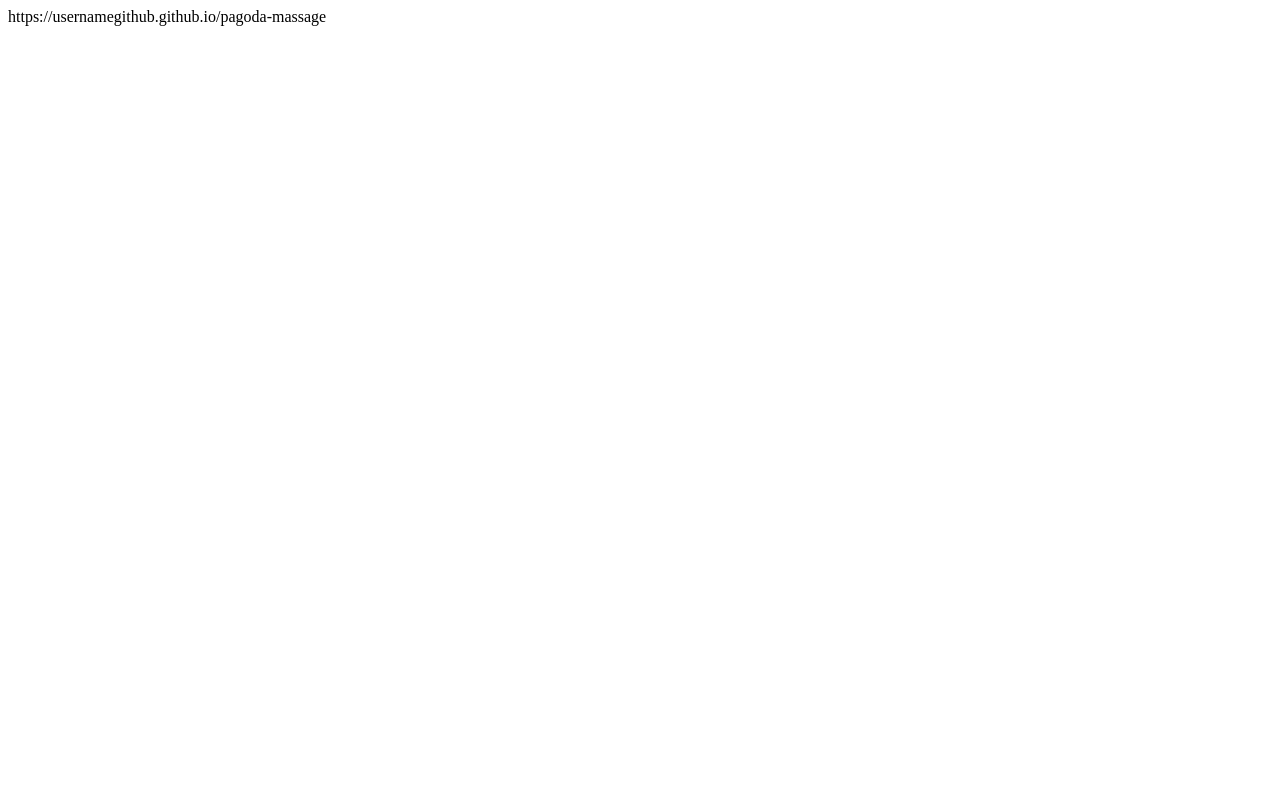
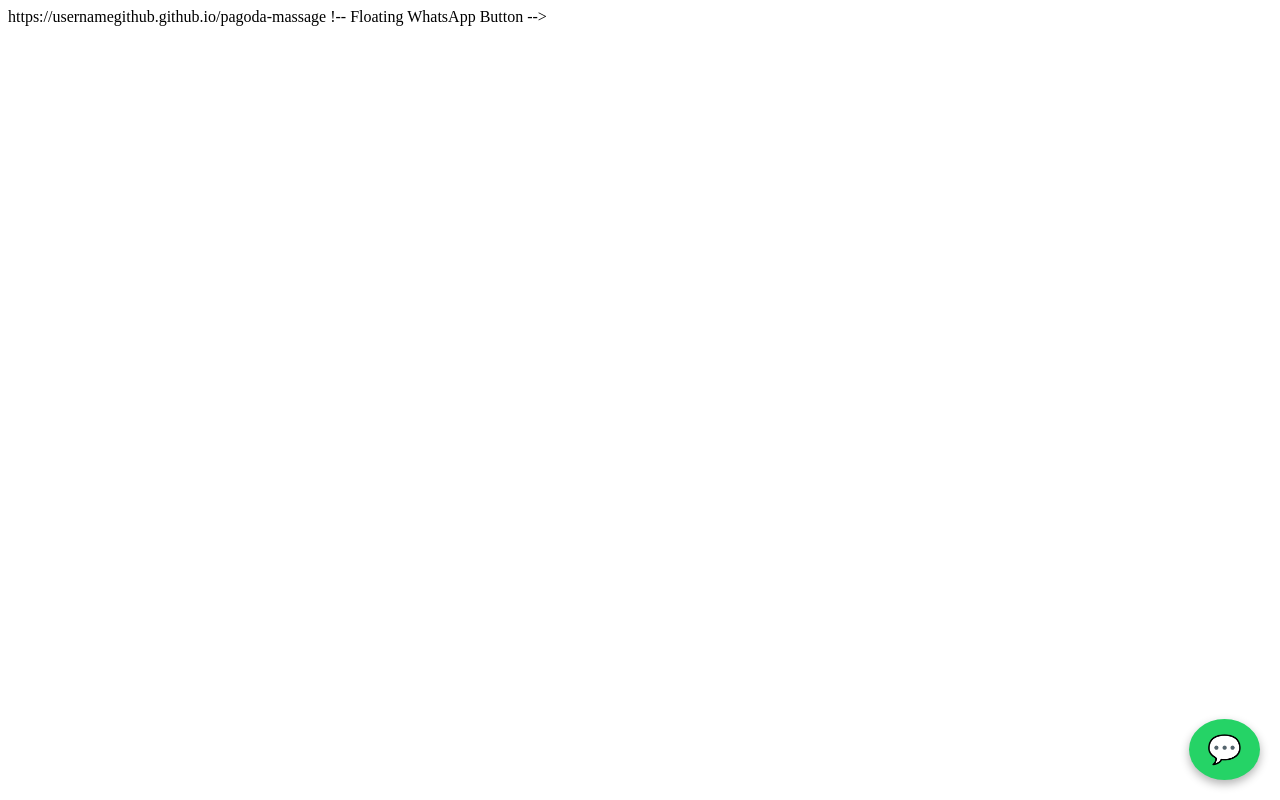
Before and after one commit to pagodamassage2-cpu/pagoda, a plain HTML site: page index.html in a window 1280 px wide. Drawn offline with Linux system fonts and the light colour scheme.

Commit message:
Update index.html

```diff
--- a/index.html
+++ b/index.html
@@ -1 +1,24 @@
 https://usernamegithub.github.io/pagoda-massage
+!-- Floating WhatsApp Button -->
+<a href="https://wa.me/6285211883367" class="wa-float" target="_blank">
+  💬
+</a>
+
+<style>
+.wa-float{
+  position:fixed;
+  bottom:20px;
+  right:20px;
+  background:#25D366;
+  color:white;
+  font-size:28px;
+  padding:14px 18px;
+  border-radius:50%;
+  text-decoration:none;
+  box-shadow:0 4px 10px rgba(0,0,0,0.3);
+  z-index:999;
+}
+.wa-float:hover{
+  background:#1ebd5a;
+}
+</style>
```
